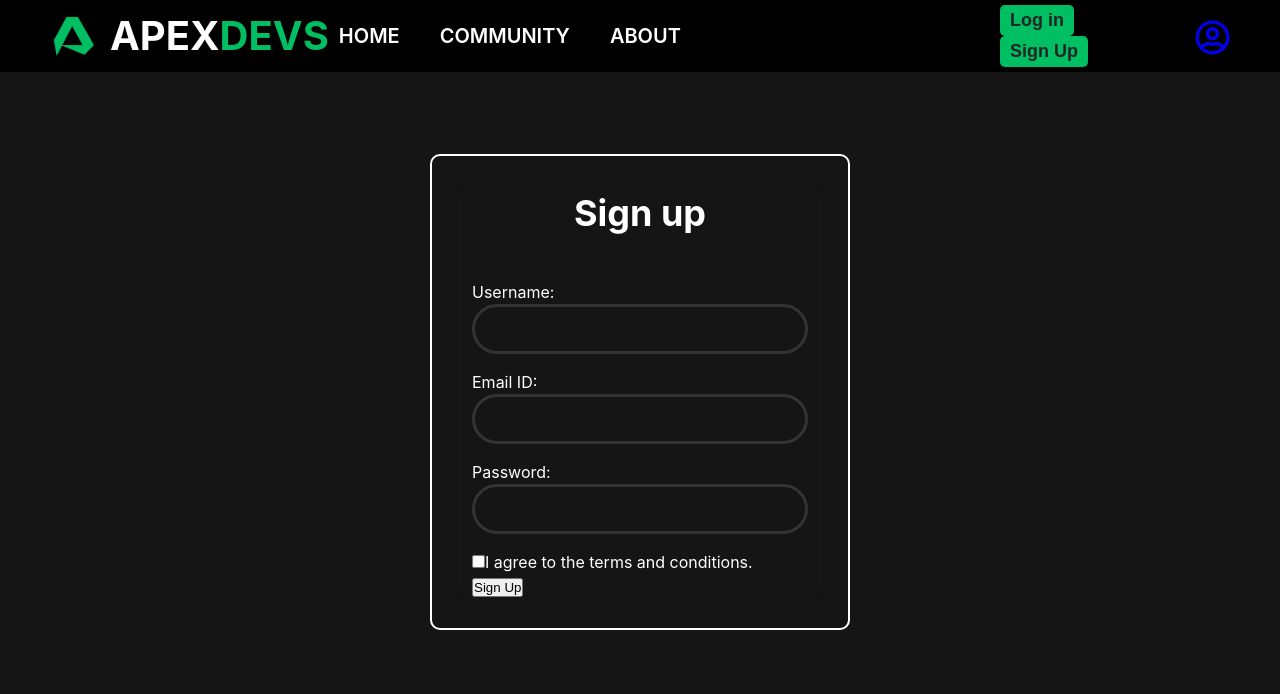
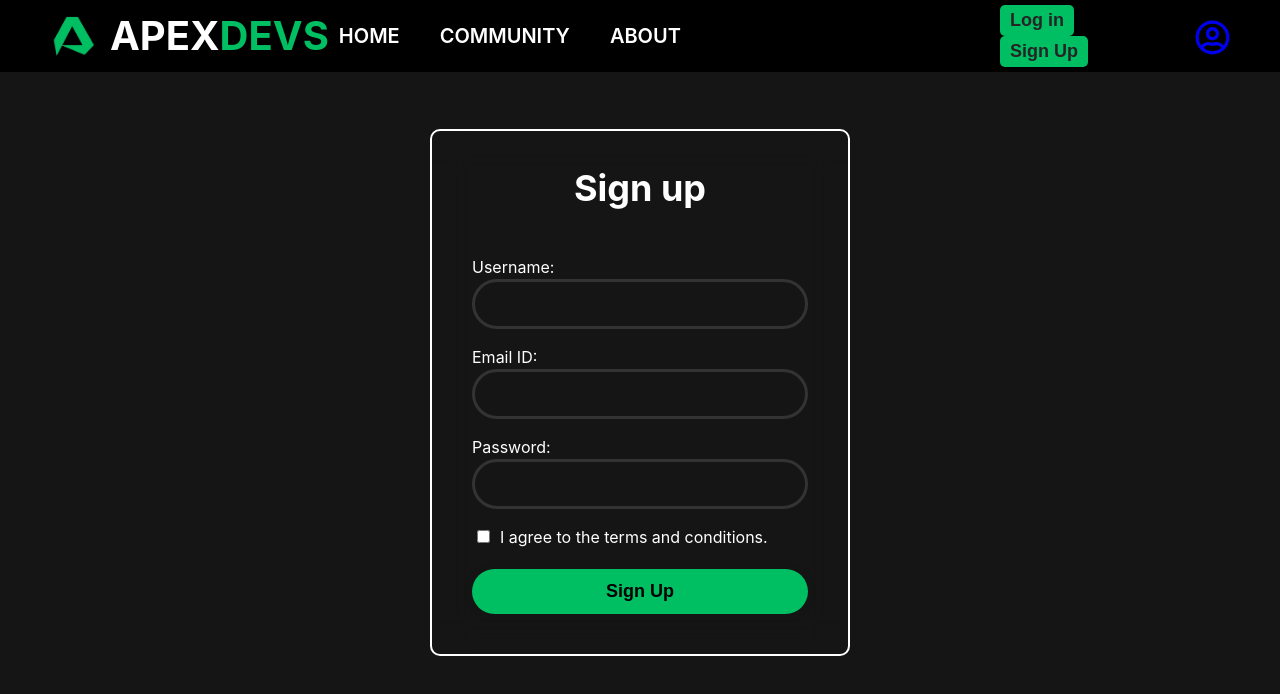
Before and after one commit to codinggita/apex_devs, a React (Vite) app in the folder client/: page /sign_up in a window 1280 px wide. Shown: the top 694 px of the page. Built offline with nearby package versions, Linux system fonts and the light colour scheme.

Commit message:
Completed CSS for LOG-IN and SIGN-IN

```diff
--- a/client/src/components/dashboard/SignUp.jsx
+++ b/client/src/components/dashboard/SignUp.jsx
@@ -31,7 +31,7 @@ function SignUp() {
                 id="agreement"
                 name="agreement"
               />
-              I agree to the terms and conditions.
+              I agree to the <a href='https://google.com'>terms and conditions.</a>
             </label>
           </div>
 
--- a/client/src/components/styles/SignUp.css
+++ b/client/src/components/styles/SignUp.css
@@ -14,7 +14,7 @@
 
 .signup-container {
     width: 420px;
-    padding: 30px 40px;
+    padding: 30px 40px 40px 40px;
     border-radius: 10px;
     background: transparent;
     border: 2px solid rgb(255, 255, 255);
@@ -26,6 +26,8 @@
     font-size: 36px;
 }
 
+
+/* ------------INPUT FIELDS---------- */
 .signup-form{
     position: relative;
     width: 100%;
@@ -56,35 +58,24 @@
     transform: translateY(-50%);
     font-size: 25px;
 }
+/*------------INPUT FIELDS---------- */
 
-.terms {
-    margin: 30px 0px 10px 0px;
+.signup-terms {
+    margin: 30px 0px 20px 0px;
+}
+.signup-terms input {
+    margin: 0 10px 0 5px;
+}
+.signup-terms a{
+    color: white;
+    text-decoration: none;
+}
+.signup-terms a:hover{
+    text-decoration: underline;
+    font-weight: 400;
 }
 
-.terms input {
-    margin: 0 10px 0 5px;
-}
-
-.pass {
-    position: relative;
-    width: 100%;
-    height: 50px;
-    margin: 14px 0px;
-}
-
-.pass input {
-    padding: 20px 50px 20px 20px;
-    width: 100%;
-    height: 100%;
-    font-size: 16px;
-    background: transparent;
-    outline: none;
-    border: 2px solid rgba(255, 255, 255, 0.2);
-    border-radius: 50px;
-    color: white;
-}
-
-.signup-container .btn {
+.signup-btn {
     width: 100%;
     height: 45px;
     border: 3px solid white;
@@ -98,23 +89,6 @@
     font-weight: 600;
 }
 
-.signup-container .register-link {
-    margin: 20px 0px 15px;
-    color: white;
-    font-size: 14px;
-    text-align: center;
-}
-
-.signup-container .register-link a {
-    text-decoration: none;
-    color: white;
-    font-weight: 550;
-}
-
-.signup-container .register-link a:hover {
-    text-decoration: underline;
-}
-
 .neon-border {
     border: 3px solid #fbfbfb;
     box-shadow: 0 0 15px #08c5ff;
```
